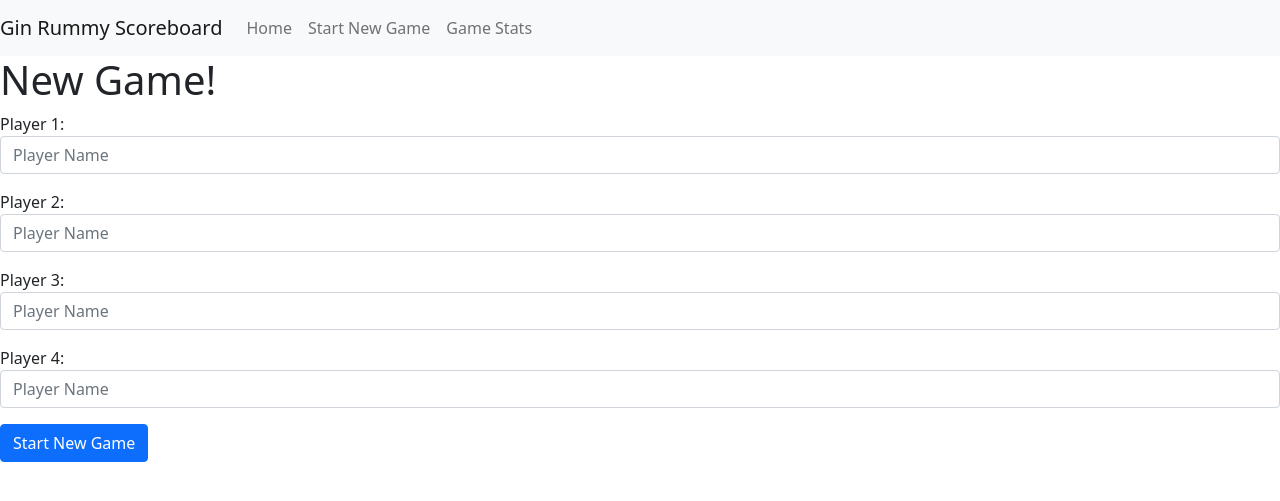
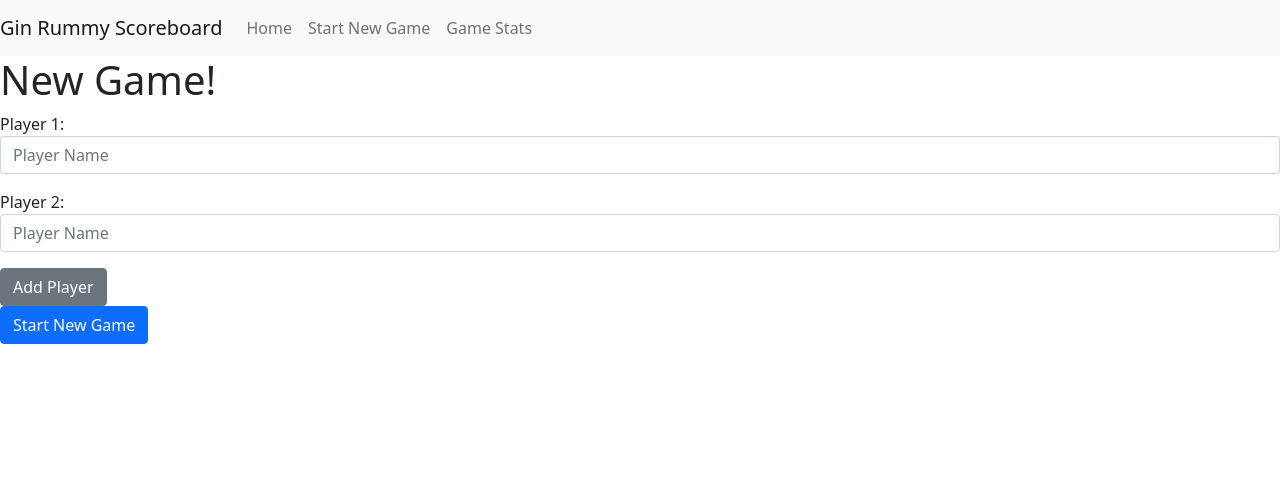
Before and after one commit to nvpnathan/flask_gin, a Flask app: page / in a window 1280 px wide. Shown: the top 501 px of the page. Run offline with Flask 2, Linux system fonts and the light colour scheme; some libraries are stand-ins or nearby versions.

Commit message:
refactored num players

```diff
--- a/app/main.py
+++ b/app/main.py
@@ -1,6 +1,6 @@
 import os
 import psycopg2
-from flask import Flask, render_template, request, redirect, session, url_for
+from flask import Flask, render_template, request, redirect, session, url_for, flash
 from dotenv import load_dotenv
 
 load_dotenv()
@@ -56,9 +56,14 @@ def new_game():
     session.clear()
     session['players'] = []
     for i in range(4):
-        player_name = request.form['player' + str(i + 1)]
-        session['players'].append({'name': player_name, 'score': 0, 'hands_won': 0, 'num_gins': 0, 'num_undercuts': 0})
+        player_name = request.form.get('player' + str(i + 1))
+        if player_name:
+            session['players'].append({'name': player_name, 'score': 0, 'hands_won': 0, 'num_gins': 0, 'num_undercuts': 0})
+    if len(session['players']) < 2:
+        flash('Please enter at least two player names.')
+        return redirect(url_for('new_game'))
     return redirect(url_for('home'))
+
 
 
 @app.route('/game_over')
--- a/app/templates/start_over.html
+++ b/app/templates/start_over.html
@@ -25,16 +25,40 @@
     </nav>
 </head>
 <body>
-<script src="{{ url_for('static', filename='js/bootstrap.min.js') }}"></script>
+  <script src="{{ url_for('static', filename='js/bootstrap.min.js') }}"></script>
   <h1>New Game!</h1>
     <form action="{{ url_for('new_game') }}" method="post">
-        {% for i in range(4) %}
         <div class="mb-3">
-            <label for="player{{ i+1 }}">Player {{ i+1 }}:</label>
-            <input type="text" class="form-control" placeholder="Player Name" aria-label="Player" id="player{{ i+1 }}" name="player{{ i+1 }}">
+            <label for="player1">Player 1:</label>
+            <input type="text" class="form-control" placeholder="Player Name" aria-label="Player" id="player1" name="player1">
         </div>
-        {% endfor %}
+        <div class="mb-3">
+            <label for="player2">Player 2:</label>
+            <input type="text" class="form-control" placeholder="Player Name" aria-label="Player" id="player2" name="player2">
+        </div>
+        <div id="player3-wrapper" class="mb-3" style="display:none;">
+            <label for="player3">Player 3:</label>
+            <input type="text" class="form-control" placeholder="Player Name" aria-label="Player" id="player3" name="player3">
+        </div>
+        <div id="player4-wrapper" class="mb-3" style="display:none;">
+            <label for="player4">Player 4:</label>
+            <input type="text" class="form-control" placeholder="Player Name" aria-label="Player" id="player4" name="player4">
+        </div>
+        <button id="add-player" class="btn btn-secondary" type="button" style="display:block;">Add Player</button>
         <input type="submit" class="btn btn-primary" value="Start New Game">
     </form>
+
+    <script>
+        let playerCount = 2;
+        let addButton = document.querySelector("#add-player");
+        addButton.addEventListener("click", function() {
+            let playerWrapper = document.querySelector(`#player${playerCount + 1}-wrapper`);
+            playerWrapper.style.display = "block";
+            playerCount++;
+            if (playerCount === 4) {
+                addButton.style.display = "none";
+            }
+        });
+    </script>
 </body>
 </html>
```
